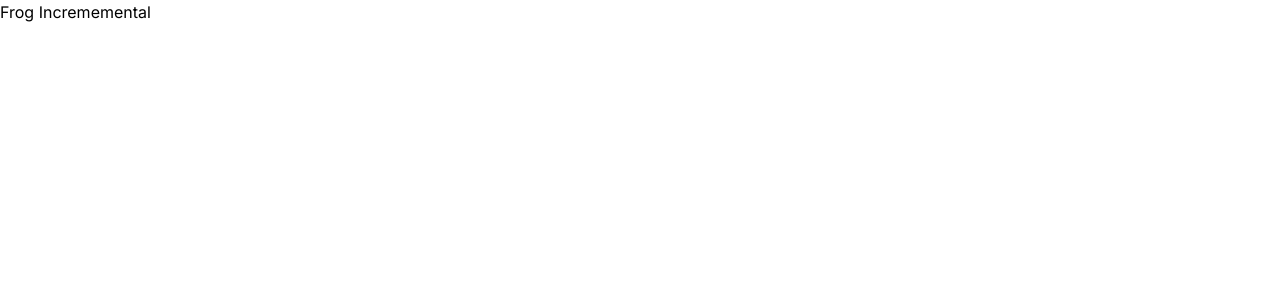
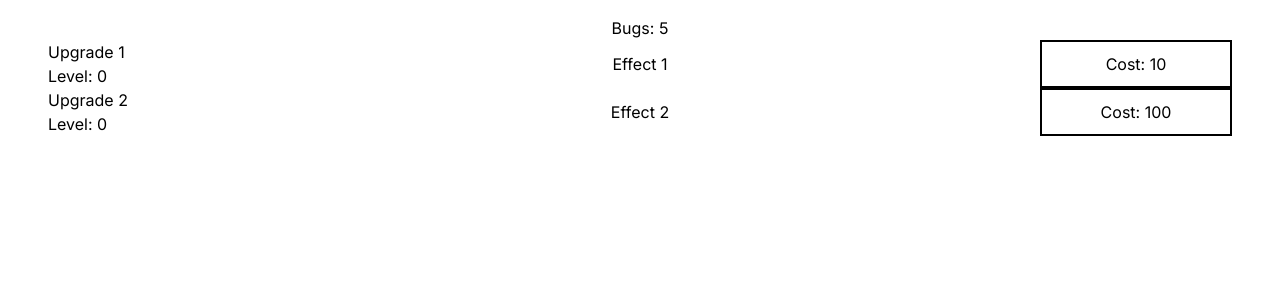
Before and after one commit to rayafarhadi/Frog-Incremental, a Next.js app: page / in a window 1280 px wide. Shown: the top 300 px of the page. Built offline with nearby package versions, Linux system fonts and the light colour scheme.

Commit message:
made the bugs counter a Counter component and added a simple framework for upgrades

```diff
--- /dev/null
+++ b/app/components/Counter.tsx
@@ -0,0 +1,22 @@
+import React, { Dispatch, SetStateAction } from "react";
+import { useInterval } from "../hooks/Hooks";
+
+type propsType = {
+  title: string;
+  value: number;
+  setValue: Dispatch<SetStateAction<number>>;
+};
+
+const Counter = (props: propsType) => {
+  useInterval(() => {
+    props.setValue(props.value + 1);
+  }, 1000);
+
+  return (
+    <div className="text-center">
+      {props.title}: {props.value}
+    </div>
+  );
+};
+
+export default Counter;
--- /dev/null
+++ b/app/components/Upgrades/UpgradeItem.tsx
@@ -0,0 +1,28 @@
+import React from "react";
+
+type propsType = {
+  name: string;
+  effect: string;
+  level: number;
+  baseCost: number;
+  costScaling: number;
+};
+
+const UpgradeItem = (props: propsType) => {
+  return (
+    <div className="grid grid-cols-3">
+      <div>
+        <div>{props.name}</div>
+        <div>Level: {props.level}</div>
+      </div>
+      <div className="text-center my-auto">{props.effect}</div>
+      <div className="flex flex-row place-content-end">
+        <button className="border-2 w-48 border-black">
+          Cost: {props.baseCost * (props.costScaling ^ props.level)}
+        </button>
+      </div>
+    </div>
+  );
+};
+
+export default UpgradeItem;
--- /dev/null
+++ b/app/components/Upgrades/UpgradeList.tsx
@@ -0,0 +1,32 @@
+import React from "react";
+import UpgradeItem from "./UpgradeItem";
+
+type upgradeType = {
+  name: string;
+  effect: string;
+  level: number;
+  baseCost: number;
+  costScaling: number;
+};
+
+type propsType = {
+  upgradesList: upgradeType[];
+};
+
+const UpgradeList = (props: propsType) => {
+  return (
+    <div>
+      {props.upgradesList.map((upgrade) => (
+        <UpgradeItem
+          name={upgrade.name}
+          effect={upgrade.effect}
+          level={upgrade.level}
+          baseCost={upgrade.baseCost}
+          costScaling={upgrade.costScaling}
+        />
+      ))}
+    </div>
+  );
+};
+
+export default UpgradeList;
--- a/app/globals.css
+++ b/app/globals.css
@@ -1,3 +1,8 @@
 @tailwind base;
 @tailwind components;
+
+.test-border {
+  @apply border-red-500 border-2
+}
+
 @tailwind utilities;
--- /dev/null
+++ b/app/hooks/Hooks.js
@@ -0,0 +1,19 @@
+import {useState, useEffect, useRef} from 'react';
+
+export function useInterval(callback, delay){
+  const savedCallback = useRef();
+
+  useEffect(() => {
+    savedCallback.current = callback;
+  }, [callback]);
+
+  useEffect(() => {
+    function tick() {
+      savedCallback.current();
+    }
+    if (delay !== null) {
+      let id = setInterval(tick, delay);
+      return () => clearInterval(id);
+    }
+  }, [delay]);
+}
--- a/app/page.tsx
+++ b/app/page.tsx
@@ -1,7 +1,32 @@
-import Image from "next/image";
+"use client";
+import { useState } from "react";
+import Counter from "./components/Counter";
+import UpgradeList from "./components/Upgrades/UpgradeList";
+
+const upgrades = [
+  {
+    name: "Upgrade 1",
+    effect: "Effect 1",
+    level: 0,
+    baseCost: 10,
+    costScaling: 1.1,
+  },
+  {
+    name: "Upgrade 2",
+    effect: "Effect 2",
+    level: 0,
+    baseCost: 100,
+    costScaling: 1.15,
+  },
+];
 
 export default function Home() {
+  let [bugs, setBugs] = useState(0);
+
   return (
-    <main> Frog Incrememental </main>
+    <main className="flex flex-col min-h-screen mx-auto px-12 py-4">
+      <Counter title="Bugs" value={bugs} setValue={setBugs} />
+      <UpgradeList upgradesList={upgrades} />
+    </main>
   );
 }
```
